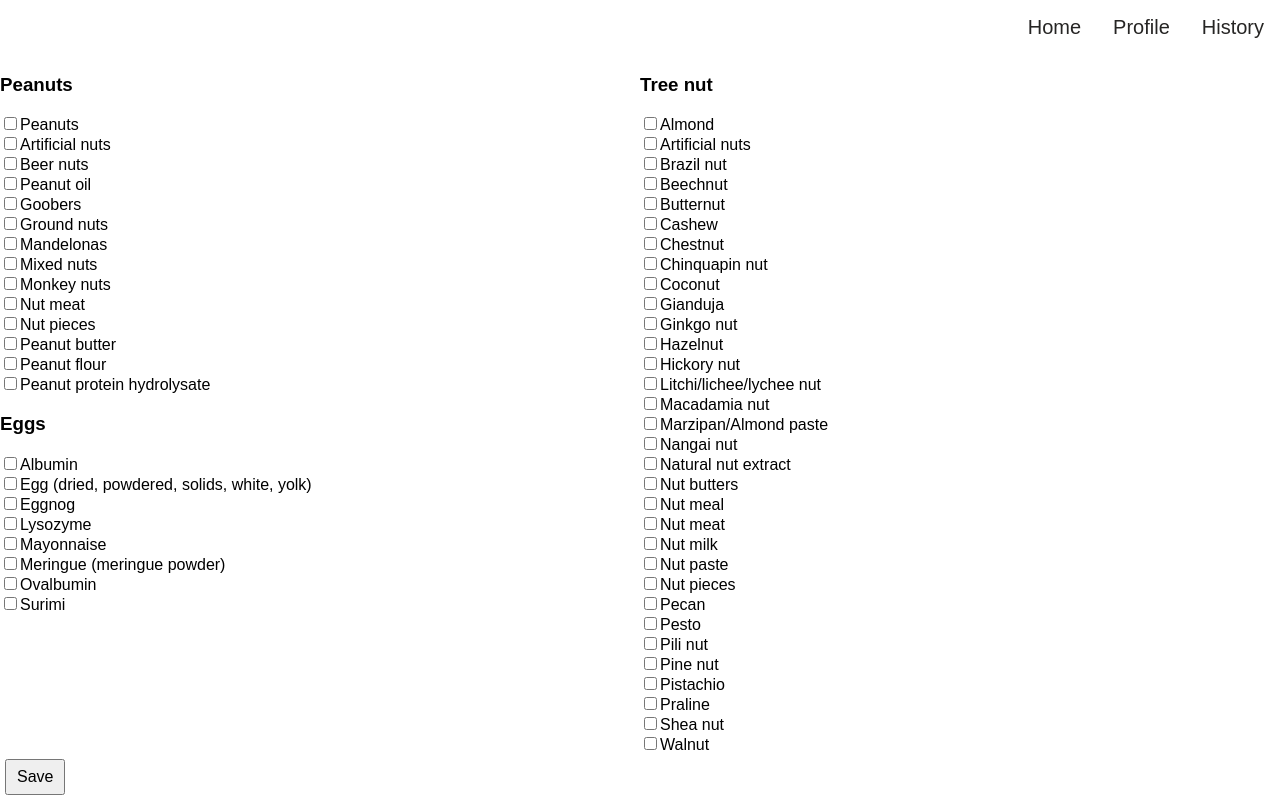
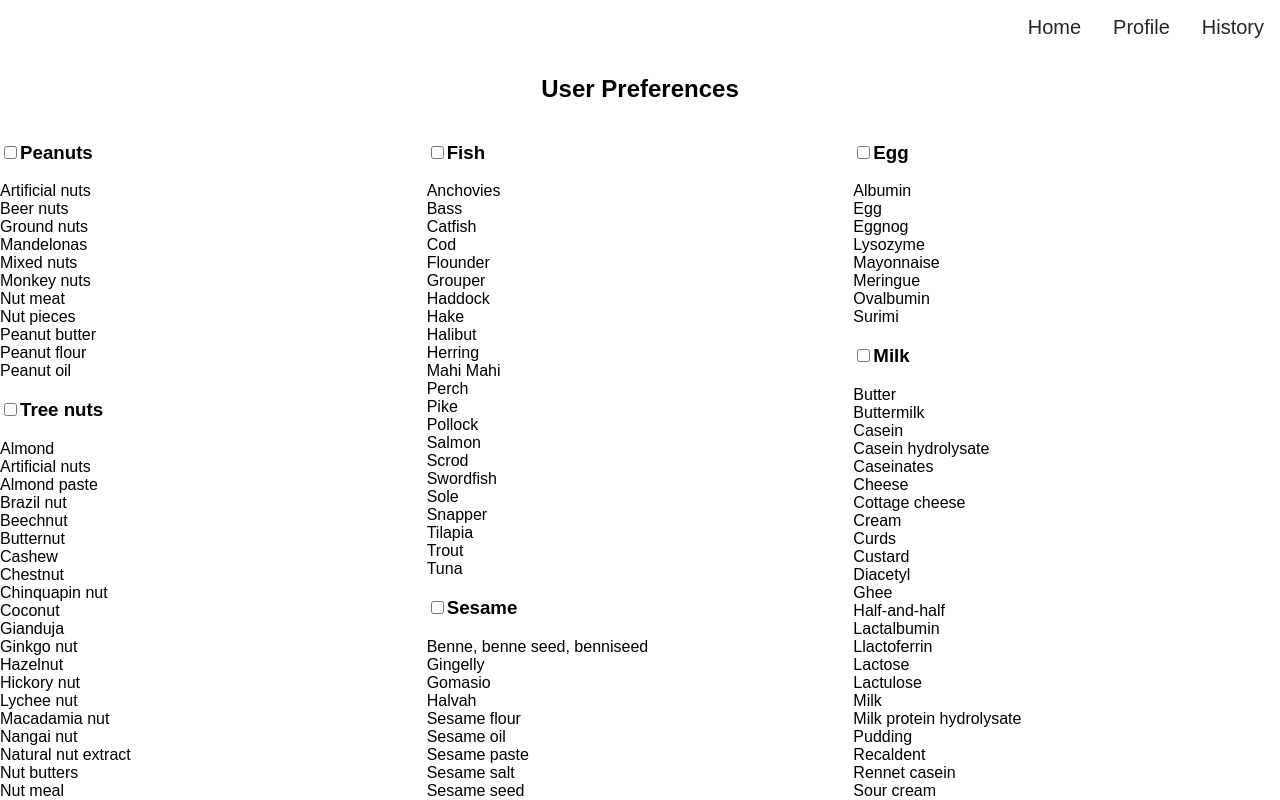
Before and after one commit to naeohmi/can-i-eat-this, a React (Create React App) app in the folder node/client/: page /profile in a window 1280 px wide. Shown: the top 800 px of the page. Built offline with nearby package versions, Linux system fonts and the light colour scheme.

Commit message:
adding categories of allergies

```diff
--- a/node/client/src/Profile.js
+++ b/node/client/src/Profile.js
@@ -4,70 +4,169 @@ class Profile extends Component {
   render() {
     return (
       <div className="profile">
+       <h2>User Preferences</h2>
 		<form>
 		<div className="row">
 		<div className="column">
-		  <h3>Peanuts</h3>
-			<input type="checkbox" name="peanuts" value="peanuts"/>Peanuts<br/>
-			<input type="checkbox" name="artificial_nuts" value="artificial_nuts"/>Artificial nuts<br/>
-			<input type="checkbox" name="beer_nuts" value="beer_nuts"/>Beer nuts<br/>
-			<input type="checkbox" name="peanut_oil" value="peanut_oil"/>Peanut oil<br/>
-			<input type="checkbox" name="goobers" value="peanuts"/>Goobers<br/>
-			<input type="checkbox" name="ground_nuts" value="artificial_nuts"/>Ground nuts<br/>
-			<input type="checkbox" name="mandelonas" value="beer_nuts"/>Mandelonas<br/>
-			<input type="checkbox" name="mixed_nuts" value="peanut_oil"/>Mixed nuts<br/>
-			<input type="checkbox" name="monkey_nuts" value="artificial_nuts"/>Monkey nuts<br/>
-			<input type="checkbox" name="nut_meat" value="beer_nuts"/>Nut meat<br/>
-			<input type="checkbox" name="nut_pieces" value="peanut_oil"/>Nut pieces<br/>
-			<input type="checkbox" name="peanut_butter" value="artificial_nuts"/>Peanut butter<br/>
-			<input type="checkbox" name="peanut_flour" value="beer_nuts"/>Peanut flour<br/>
-			<input type="checkbox" name="peanut_protein_hydrolysate" value="peanut_oil"/>Peanut protein hydrolysate<br/>
-		  <h3>Eggs</h3>
-		    <input type="checkbox" name="albumin" value="albumin"/>Albumin<br/>
-			<input type="checkbox" name="egg" value="egg"/>Egg (dried, powdered, solids, white, yolk)<br/>
-			<input type="checkbox" name="eggnog" value="eggnog"/>Eggnog<br/>
-			<input type="checkbox" name="lysozyme" value="lysozyme"/>Lysozyme<br/>
-			<input type="checkbox" name="mayonnaise" value="mayonnaise"/>Mayonnaise<br/>
-			<input type="checkbox" name="meringue" value="meringue"/>Meringue (meringue powder)<br/>
-			<input type="checkbox" name="ovalbumin" value="ovalbumin"/>Ovalbumin<br/>
-			<input type="checkbox" name="surimi" value="surimi"/>Surimi<br/>
+		  <h3><input type="checkbox" name="peanuts" value="peanuts"/>Peanuts</h3>
+		    Artificial nuts<br/>
+		    Beer nuts<br/>
+		    Ground nuts<br/>
+		    Mandelonas<br/>
+		    Mixed nuts<br/>
+		    Monkey nuts<br/>
+		    Nut meat<br/>
+		    Nut pieces<br/>
+		    Peanut butter<br/>
+			Peanut flour<br/>
+			Peanut oil<br/>
+		  <h3><input type="checkbox" name="treenuts" value="treenuts"/>Tree nuts</h3>
+			Almond<br/>
+			Artificial nuts<br/>
+			Almond paste<br/>
+			Brazil nut<br/>
+			Beechnut<br/>
+			Butternut<br/>
+			Cashew<br/>
+			Chestnut<br/>
+			Chinquapin nut<br/>
+			Coconut<br/>
+			Gianduja<br/>
+			Ginkgo nut<br/>
+			Hazelnut<br/>
+			Hickory nut<br/>
+			Lychee nut<br/>
+			Macadamia nut<br/>
+			Nangai nut<br/>
+			Natural nut extract<br/>
+			Nut butters<br/>
+			Nut meal<br/>
+			Nut milk<br/>
+			Nut paste<br/>
+			Pecan<br/>
+			Pesto<br/>
+			Pili nut<br/>
+			Pine nut<br/>
+			Pistachio<br/>
+			Praline<br/>
+			Shea nut<br/>
+			Walnut<br/>
+		  <h3><input type="checkbox" name="shellfish" value="shellfish"/>Shell Fish</h3>
+		  	Barnacle<br/>
+		    Crab<br/>
+		    Crawfish<br/>
+		    Krill<br/>
+		    Lobster<br/>
+		    Prawns<br/>
+		    Shrimp<br/>
 		</div>
 		<div className="column">
-		  <h3>Tree nut</h3>
-			<input type="checkbox" name="almond" value="almond"/>Almond<br/>
-			<input type="checkbox" name="artificial_nuts" value="artificial_nuts"/>Artificial nuts<br/>
-			<input type="checkbox" name="brazil_nut" value="brazil_nut"/>Brazil nut<br/>
-			<input type="checkbox" name="beechnut" value="beechnut"/>Beechnut<br/>
-			<input type="checkbox" name="butternut" value="butternut"/>Butternut<br/>
-			<input type="checkbox" name="cashew" value="cashew"/>Cashew<br/>
-			<input type="checkbox" name="chestnut" value="chestnut"/>Chestnut<br/>
-			<input type="checkbox" name="chinquapin_nut" value="chinquapin_nut"/>Chinquapin nut<br/>
-			<input type="checkbox" name="coconut" value="coconut"/>Coconut<br/>
-			<input type="checkbox" name="gianduja" value="gianduja"/>Gianduja<br/>
-			<input type="checkbox" name="ginkgo_nut" value="ginkgo_nut"/>Ginkgo nut<br/>
-			<input type="checkbox" name="hazelnut" value="hazelnut"/>Hazelnut<br/>
-			<input type="checkbox" name="hyckory_nut" value="hyckory_nut"/>Hickory nut<br/>
-			<input type="checkbox" name="lychee_nut" value="lychee_nut"/>Litchi/lichee/lychee nut<br/>
-			<input type="checkbox" name="macadamia_nut" value="macadamia_nut"/>Macadamia nut<br/>
-			<input type="checkbox" name="marzipan/almond_paste" value="almond_paste"/>Marzipan/Almond paste<br/>
-			<input type="checkbox" name="nangai_nut" value="nangai_nut"/>Nangai nut<br/>
-			<input type="checkbox" name="natural_nut_extract" value="natural_nut_extract"/>Natural nut extract<br/>
-			<input type="checkbox" name="nut_butters" value="nut_butters"/>Nut butters<br/>
-			<input type="checkbox" name="nut_meal" value="nut_meal"/>Nut meal<br/>
-			<input type="checkbox" name="nut_meat" value="nut_meat"/>Nut meat<br/>
-			<input type="checkbox" name="nut_milk" value="nut_milk"/>Nut milk<br/>
-			<input type="checkbox" name="nut_paste" value="nut_paste"/>Nut paste<br/>
-			<input type="checkbox" name="nut_pieces" value="nut_pieces"/>Nut pieces<br/>
-			<input type="checkbox" name="pecan" value="pecan"/>Pecan<br/>
-			<input type="checkbox" name="pesto" value="pesto"/>Pesto<br/>
-			<input type="checkbox" name="pili_nut" value="pili_nut"/>Pili nut<br/>
-			<input type="checkbox" name="pine_nut" value="pine_nut"/>Pine nut<br/>
-			<input type="checkbox" name="pistachio" value="pistachio"/>Pistachio<br/>
-			<input type="checkbox" name="praline" value="praline"/>Praline<br/>
-			<input type="checkbox" name="shea_nut" value="shea_nut"/>Shea nut<br/>
-			<input type="checkbox" name="walnut" value="walnut"/>Walnut<br/>
+		  <h3><input type="checkbox" name="fish" value="fish"/>Fish</h3>
+		    Anchovies<br/>
+			Bass<br/>
+			Catfish<br/>
+			Cod<br/>
+			Flounder<br/>
+			Grouper<br/>
+			Haddock<br/>
+			Hake<br/>
+			Halibut<br/>
+			Herring<br/>
+			Mahi Mahi<br/>
+			Perch<br/>
+			Pike<br/>
+			Pollock<br/>
+			Salmon<br/>
+			Scrod<br/>
+			Swordfish<br/>
+			Sole<br/>
+			Snapper<br/>
+			Tilapia<br/>
+			Trout<br/>
+			Tuna<br/>
+		  <h3><input type="checkbox" name="wheat" value="wheat"/>Sesame</h3>
+		    Benne, benne seed, benniseed<br/>
+		    Gingelly<br/>
+		    Gomasio<br/>
+		    Halvah<br/>
+		    Sesame flour<br/>
+		    Sesame oil<br/>
+		    Sesame paste<br/>
+		    Sesame salt<br/>
+		    Sesame seed<br/>
+		    Sesamol<br/>
+		    Sesamum indicum<br/>
+		    Sesemolina<br/>
+		   	Sim sim<br/>
+		    Tahini, Tahina, Tehina<br/>
+		    Til<br/>
+		  <h3><input type="checkbox" name="wheat" value="wheat"/>Wheat</h3>
+		    Breed crumbs<br/>
+		    Bulgur<br/>
+		    Cereal extract<br/>
+		    Club wheat<br/>
+		    Couscous<br/>
+		    Cracker meal<br/>
+		    Durun<br/>
+		    Einkorn<br/>
+		    Emmer<br/>
+		    Farina<br/>
+		    Flour<br/>
+		    Hydrolyzed wheat protein<br/>
 		</div>
-
+		<div className="column">
+		  <h3><input type="checkbox" name="egg" value="egg"/>Egg</h3>
+		    Albumin<br/>
+			Egg<br/>
+			Eggnog<br/>
+			Lysozyme<br/>
+			Mayonnaise<br/>
+			Meringue<br/>
+			Ovalbumin<br/>
+			Surimi<br/>
+	      <h3><input type="checkbox" name="milk" value="milk"/>Milk</h3>
+			Butter<br/>
+			Buttermilk<br/>
+			Casein<br/>
+			Casein hydrolysate<br/>
+			Caseinates<br/>
+			Cheese<br/>
+			Cottage cheese<br/>
+			Cream<br/>
+			Curds<br/>
+			Custard<br/>
+			Diacetyl<br/>
+			Ghee<br/>
+			Half-and-half<br/>
+			Lactalbumin<br/>
+			Llactoferrin<br/>
+			Lactose<br/>
+			Lactulose<br/>
+			Milk<br/>
+			Milk protein hydrolysate<br/>
+			Pudding<br/>
+			Recaldent<br/>
+			Rennet casein<br/>
+			Sour cream<br/>
+			Sour milk solids<br/>
+			Tagatose<br/>
+			Whey<br/>
+			Yogurt<br/>
+		  <h3><input type="checkbox" name="soy" value="soy"/>Soy</h3>
+		  	Edamame<br/>
+		    Miso<br/>
+		    Natto<br/>
+		    Shoyu<br/>
+		    Soy<br/>
+		    Soya<br/>
+		    Soybean<br/>
+		    Soy protein<br/>
+		    Soy sauce<br/>
+		    Tamari<br/>
+		    Tempeh<br/>
+		    Textured vegetable protein<br/>
+		    Tofu<br/>
+		</div>
 		</div>
 		<button className="savePreferences">Save</button>
 		</form>
```
